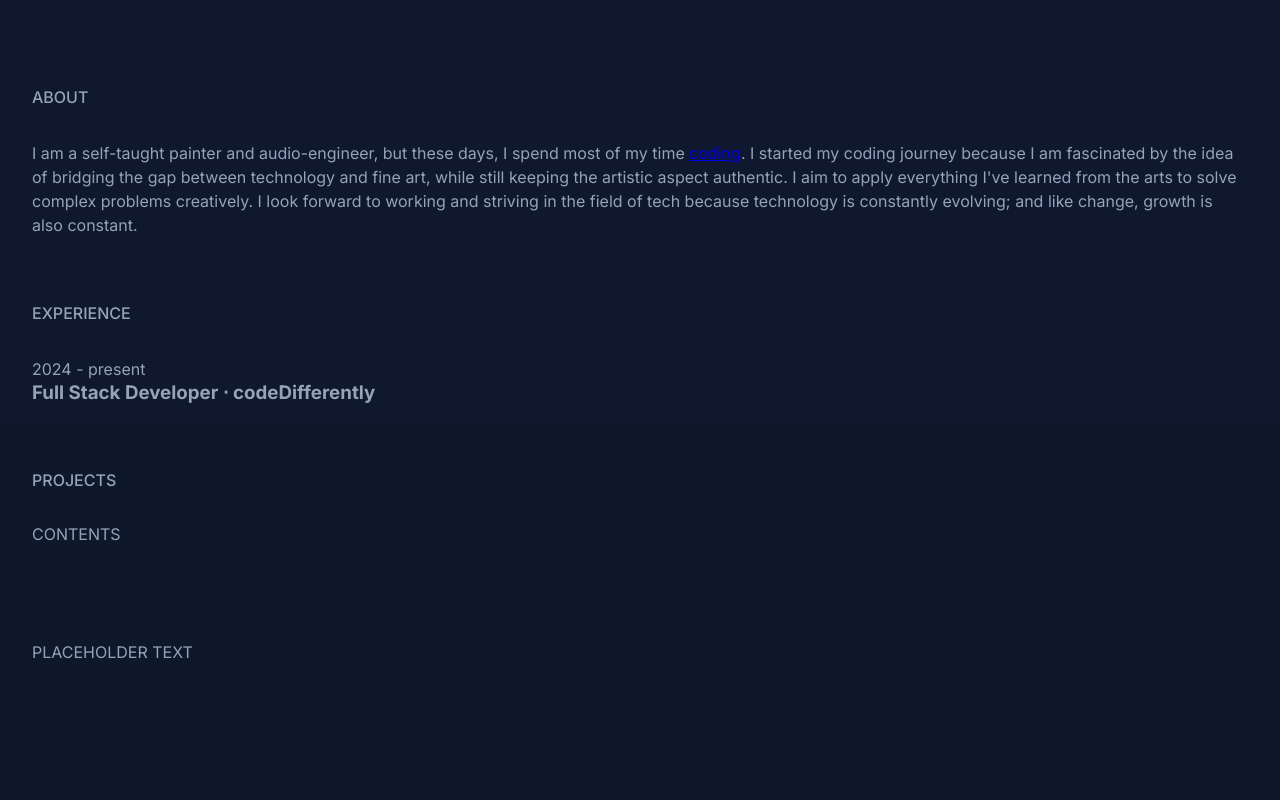
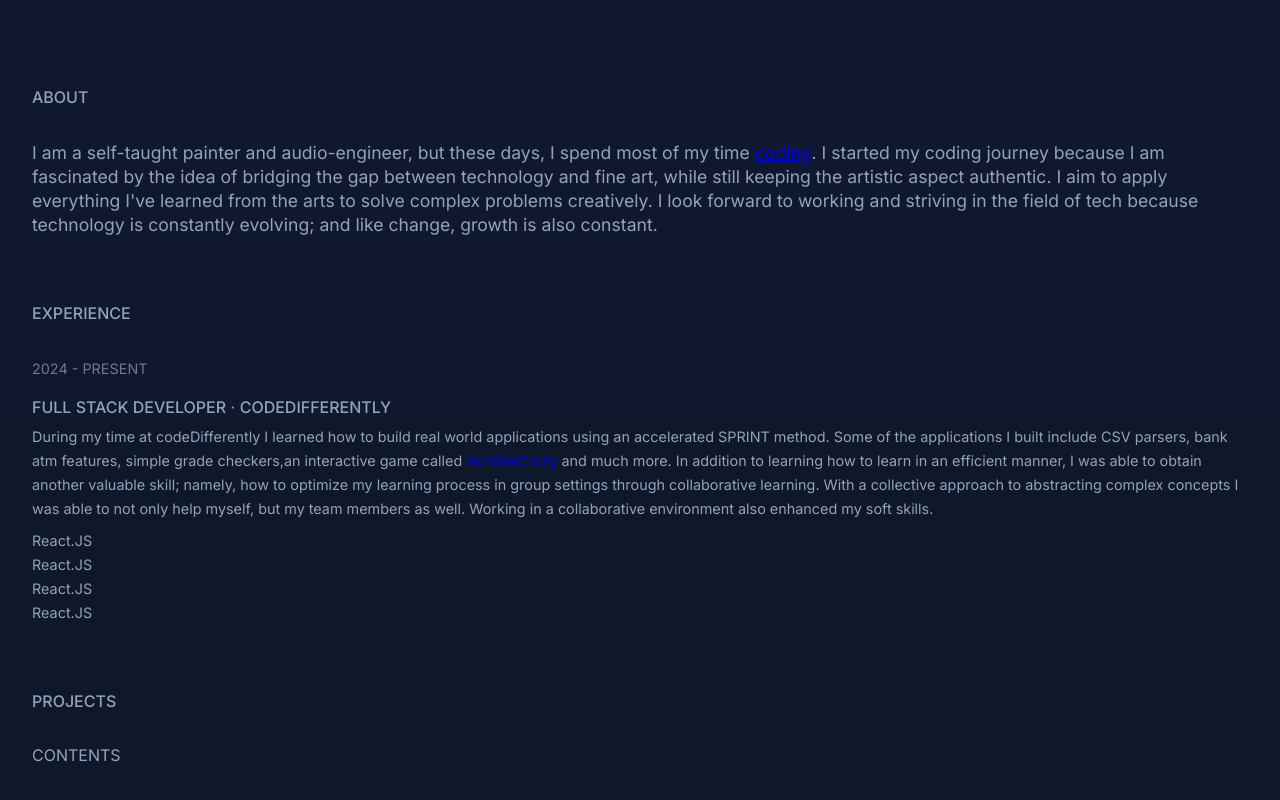
Before and after one commit to Nautevol07VII-111/aLaboratory, a website: page src/index.html in a window 1280 px wide. Shown: the part 382-1182 px from the top of the page. Before the commit the page ends 1078 px from the top, so only its background shows below. Drawn offline with Linux system fonts and the light colour scheme.

Commit message:
Feat adds: portfolioSite update

```diff
--- a/src/index.html
+++ b/src/index.html
@@ -48,11 +48,27 @@
                         <h2>Experience</h2>
                     </div>
                     <div class="experience-contents">
-                      <div>
+                      <div class="experience-card">
                         <p class="tenure">2024 - present</p>
+                         <a href="/" target="_blank">
                         <a>
-                            <h3 class="anchor-text">Full Stack Developer ⋅ codeDifferently</h3>
+                            <h3 class="anchor-text card-header">Full Stack Developer ⋅ codeDifferently</h3>
                         </a>
+                        <p> During my time at codeDifferently I learned how to build real world applications using an accelerated SPRINT method. Some of the applications I built include CSV parsers, bank atm features, simple grade checkers,an interactive game called <a target="_blank" class="anchor" href="https://github.com/nilejack/24q4-team2/tree/main">numMeCrazy</a> and much more. In addition to learning how to learn in an efficient manner, I was able to obtain another valuable skill; namely, how to optimize my learning process in group settings through collaborative learning. With a collective approach to abstracting complex concepts I was able to not only help myself, but my team members as well. Working in a collaborative environment also enhanced my soft skills.</p>
+                        <div class="tag-container">
+                            <div class="tag">
+                                <p>React.JS</p>
+                            </div>
+                            <div class="tag">
+                                <p>React.JS</p>
+                            </div>
+                            <div class="tag">
+                                <p>React.JS</p>
+                            </div>
+                            <div class="tag">
+                                <p>React.JS</p>
+                            </div>
+                        </div>
                       </div>
                     </div>
                 </section>
--- a/src/style.css
+++ b/src/style.css
@@ -76,7 +76,8 @@ section {
     gap: 2rem;
 }
 
-section h2 {
+section h2,
+.experience-card h3 {
     text-transform: uppercase;
     font-size: 1rem;
     font-weight: 500;
@@ -87,6 +88,9 @@ section h2 {
     flex-direction: column;
     gap: 1rem;
 }
+.about-contents p {
+    font-size: 1.1rem;
+}
 .anchor-text {
     color: var(--color-higlight);
     text-decoration: none;
@@ -96,9 +100,29 @@ section h2 {
     color: var(--color-accent);
 }
 .experience-contents {
+    display: flex;
+    flex-direction: column;
+    gap: 2rem;
+}
+
+.experience-card {
     display: grid;
     grid-template-columns:repeat(1, minmax(0, 1fr));
-    gap: 1rem;
+    gap: 0.5rem;
+}
+.tenure {
+    opacity: 0.7;
+    text-transform: uppercase;
+    font-size: 0.8rem;
+}
+
+ .experience-card p,
+.tag p {
+    font-size: 0.9rem;
+}
+.card-header {
+    font-weight: 500;
+    font-size: 1rem;
 }
 
 .name {
```
